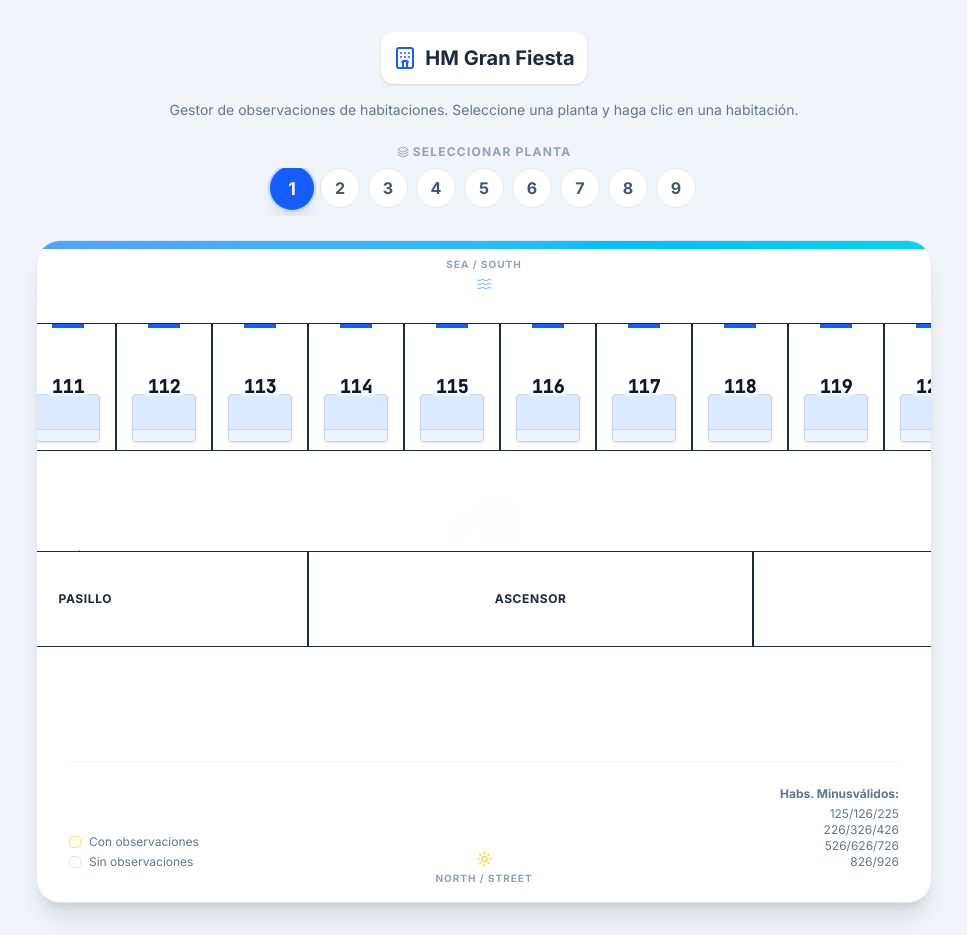
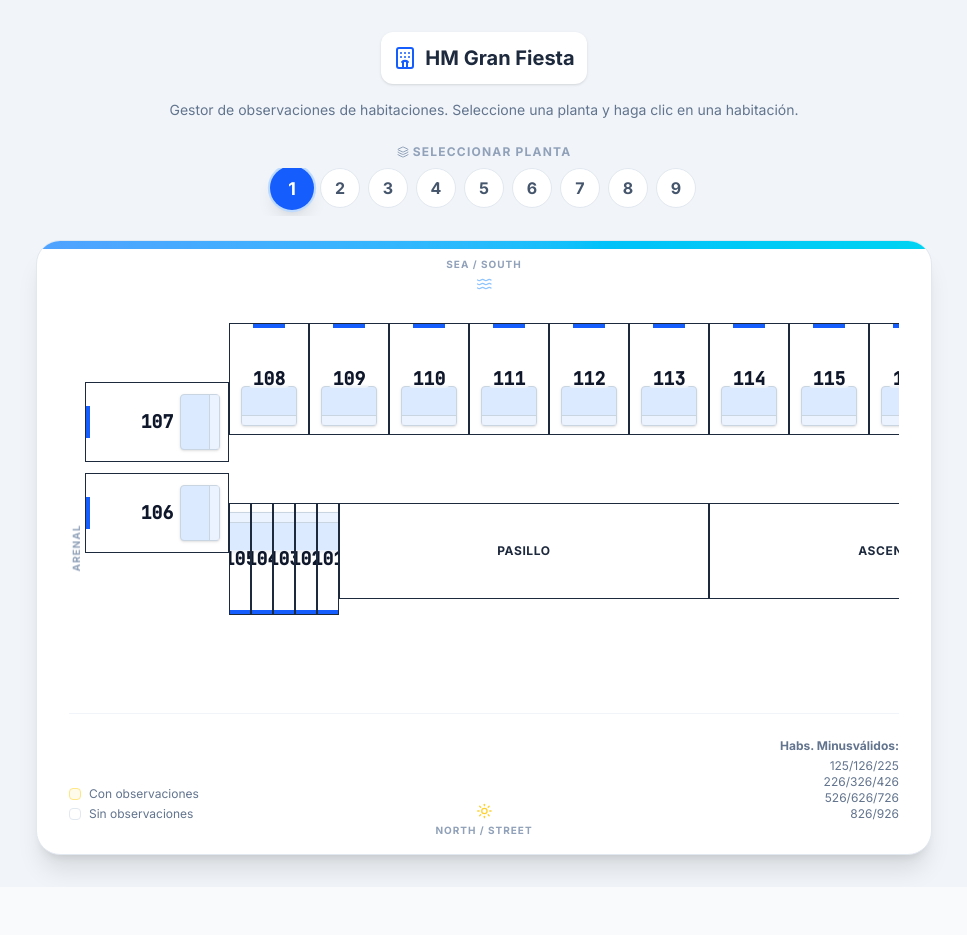
Before and after one commit to xisco82/HABITACIONES-PLANO-HM-GRAN-FIESTA, a React (Vite) app: page / in a window 1280 px wide. Shown: the whole page, without its empty margins (156-1123 px from the left). After the commit the page ends 887 px from the top, so only its background shows below. Built offline with nearby package versions, Linux system fonts and the light colour scheme.

Commit message:
feat: Adjust room layout dimensions and bed sizing
Refactor the `App.tsx` component to use more compact dimensions for room containers and reduce the size of the bed and pillow elements. This change improves the visual fitting of room elements, especially in smaller screen orientations.

```diff
--- a/src/App.tsx
+++ b/src/App.tsx
@@ -47,11 +47,12 @@
   }
 
   // Layout classes based on orientation (container shape)
+  // UPDATED: More compact dimensions for better fit
   const containerClasses = {
-    top: "h-32 w-24",
-    bottom: "h-32 w-24",
-    left: "h-20 w-48",
-    right: "h-20 w-48"
+    top: "h-28 w-20",     // Was h-32 w-24
+    bottom: "h-28 w-20",  // Was h-32 w-24
+    left: "h-20 w-36",    // Was h-20 w-48
+    right: "h-20 w-36"    // Was h-20 w-48
   };
 
   // Determine effective bed position.
@@ -61,17 +62,17 @@
   // Bed positioning styles
   // We use absolute positioning for the bed to place it anywhere in the container
   const bedStyles: Record<string, string> = {
-    top: "top-2 left-1/2 -translate-x-1/2 w-16 h-12 flex-col",
-    bottom: "bottom-2 left-1/2 -translate-x-1/2 w-16 h-12 flex-col-reverse",
-    left: "left-2 top-1/2 -translate-y-1/2 w-12 h-16 flex-row",
-    right: "right-2 top-1/2 -translate-y-1/2 w-12 h-16 flex-row-reverse"
+    top: "top-2 left-1/2 -translate-x-1/2 w-14 h-10 flex-col", // Reduced bed size
+    bottom: "bottom-2 left-1/2 -translate-x-1/2 w-14 h-10 flex-col-reverse",
+    left: "left-2 top-1/2 -translate-y-1/2 w-10 h-14 flex-row",
+    right: "right-2 top-1/2 -translate-y-1/2 w-10 h-14 flex-row-reverse"
   };
 
   const pillowStyles: Record<string, string> = {
-    top: "w-full h-3 border-b border-slate-300 bg-white/40",
-    bottom: "w-full h-3 border-t border-slate-300 bg-white/40",
-    left: "w-3 h-full border-r border-slate-300 bg-white/40",
-    right: "w-3 h-full border-l border-slate-300 bg-white/40"
+    top: "w-full h-2.5 border-b border-slate-300 bg-white/40",
+    bottom: "w-full h-2.5 border-t border-slate-300 bg-white/40",
+    left: "w-2.5 h-full border-r border-slate-300 bg-white/40",
+    right: "w-2.5 h-full border-l border-slate-300 bg-white/40"
   };
 
   const doorClasses = {
@@ -526,7 +527,7 @@
             // --- MOBILE / VERTICAL LAYOUT (Original) ---
             <>
               {/* Top Rooms */}
-              <div className="flex gap-1 mb-8">
+              <div className="flex gap-1 mb-6">
                 {topRooms.map(room => (
                   <div key={room.id}>
                     <RoomCard
@@ -541,7 +542,7 @@
               </div>
 
               {/* Main Corridor Columns */}
-              <div className="flex gap-24 relative">
+              <div className="flex gap-8 relative"> {/* Reduced gap from 24 to 8 */}
                 {/* Left Column */}
                 <div className="flex flex-col gap-0">
                   {leftRooms.map(room => (
@@ -576,14 +577,9 @@
             </>
           ) : (
             // --- DESKTOP / HORIZONTAL LAYOUT (Rotated -90deg) ---
-            <div className="flex flex-row items-center gap-0">
+            <div className="flex flex-row items-center gap-0 overflow-x-auto pb-4 max-w-full px-4">
               {/* Left Wing (was Top Rooms) - Now Vertical Bridge */}
-              <div className="flex flex-col gap-1 mr-8 justify-center">
-                 {/* Reverse order to match rotation logic if needed, or keep as is */}
-                 {/* Top rooms 107, 106 usually sit at the 'top' of the U.
-                     In horizontal U (opening right), they are the left bridge.
-                     107 is usually left of 106. So 107 is Top, 106 is Bottom?
-                 */}
+              <div className="flex flex-col gap-1 mr-0 justify-center z-10">
                 {topRooms.map(room => (
                   <div key={room.id}>
                     <RoomCard
@@ -598,7 +594,7 @@
               </div>
 
               {/* Main Corridor Rows */}
-              <div className="flex flex-col gap-24 relative">
+              <div className="flex flex-col gap-16 relative"> {/* Gap 16 = 4rem = 64px corridor width */}
                 {/* Top Row (was Left Column 108...125) */}
                 <div className="flex flex-row gap-0">
                   {leftRooms.map(room => (
```
